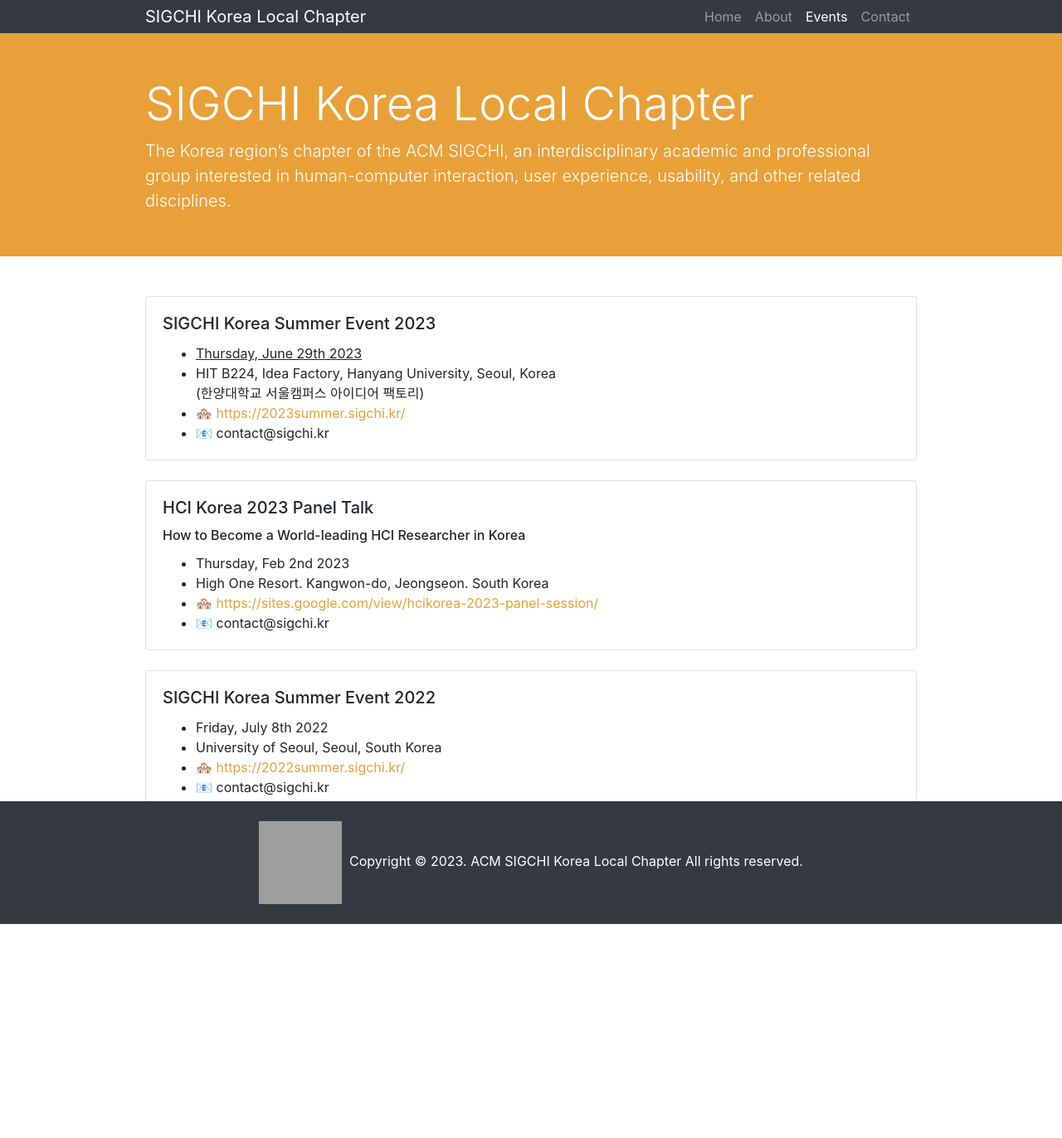
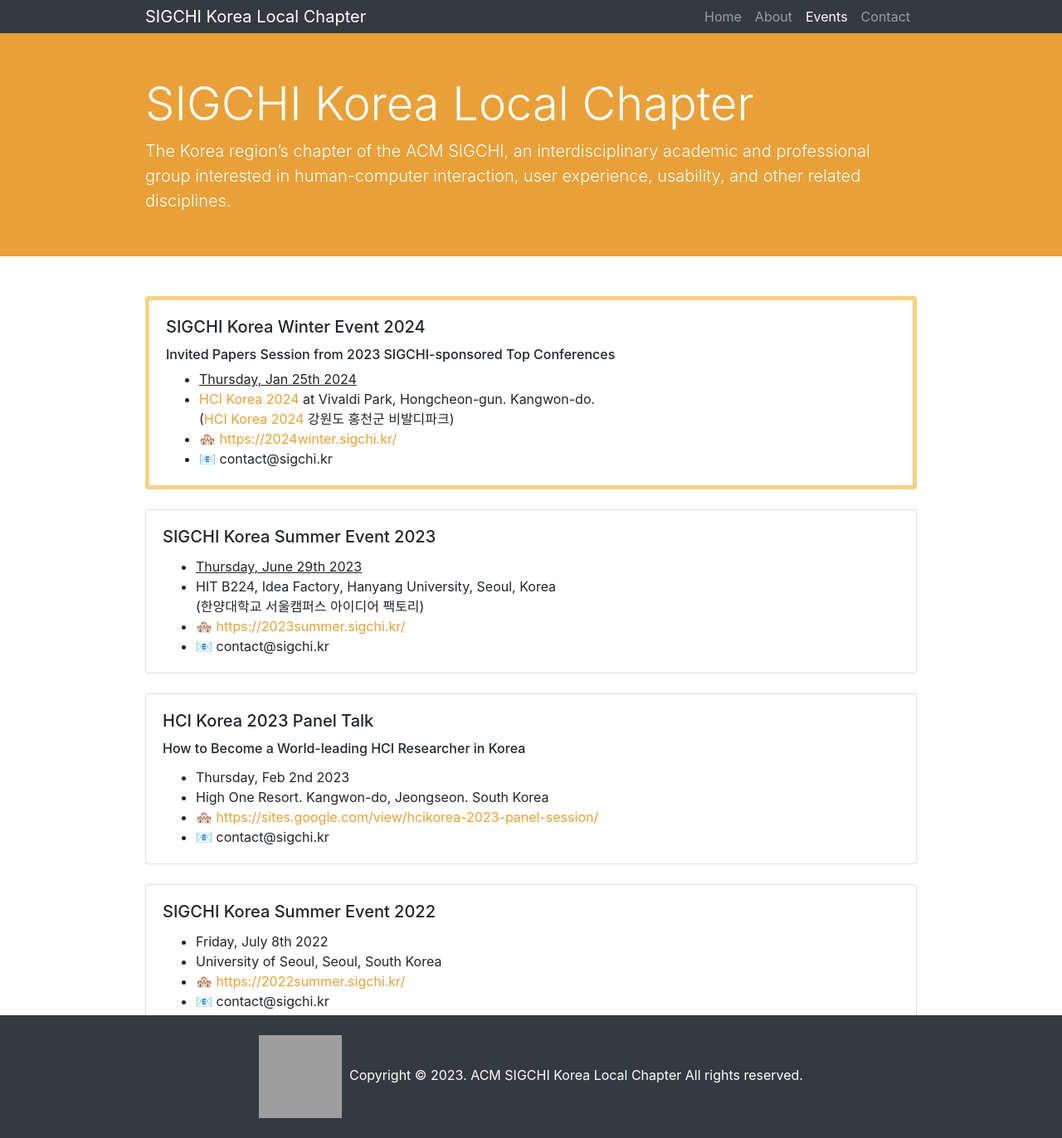
Before and after one commit to sigchikr/sigchikr.github.io, a Jekyll site: the page built from _pages/events.md, in a window 1280 px wide. Shown: the whole page at 83% size. Built offline with Jekyll 4.4.1, drawn with Linux system fonts in a browser that asks for light colours; before the commit the page ends 1114 px from its top, so only the background shows below that; grey boxes are pictures that could not be loaded.

Commit message:
new event added

```diff
--- a/_pages/events.md
+++ b/_pages/events.md
@@ -3,6 +3,22 @@
 permalink: /events/
 ---
 <div class="menu_template" id="menu_courses" style="">
+    <div class="card upcoming-event">
+        <div class="card-body">
+            <h5 class="card-title">SIGCHI Korea Winter Event 2024</h5>
+            <h6>Invited Papers Session from 2023 SIGCHI-sponsored Top Conferences</h6>
+            <ul class="card-text">
+                <li><u>Thursday, Jan 25th 2024</u></li>
+                <li>
+                    <a href="https://conference.hcikorea.org/hcik2024/main/main.asp" target="_blank">HCI Korea 2024</a> at Vivaldi Park, Hongcheon-gun. Kangwon-do.<br />
+                    (<a href="https://conference.hcikorea.org/hcik2024/main/main.asp" target="_blank">HCI Korea 2024</a> 강원도 홍천군 비발디파크)
+                </li>
+                <li>🏘️ <a href="https://2024winter.sigchi.kr/" target="_blank">https://2024winter.sigchi.kr/</a></li>
+                <li>📧 contact@sigchi.kr</li>
+            </ul>
+        </div>
+    </div>
+    <br>
     <div class="card">
         <div class="card-body">
             <h5 class="card-title">SIGCHI Korea Summer Event 2023</h5>
```
Also changed, not shown: _includes/sidebar.html (+6 -7 lines).
